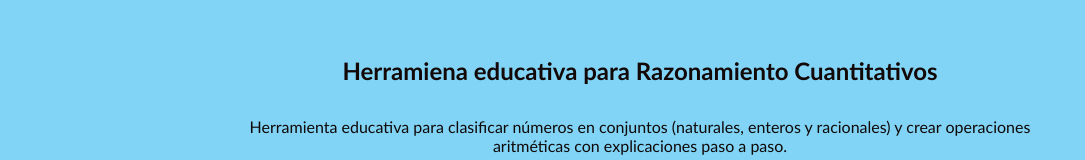
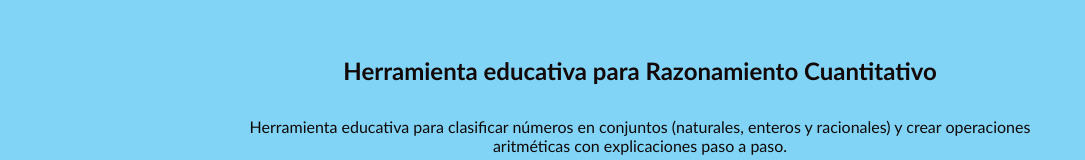
Before and after one commit to Maranatha2025/Tercer_Trimestre, a plain HTML site: page index.html in a window 1280 px wide. Shown: the top 160 px of the page, without its empty margins (0-1085 px from the left). Drawn offline with Linux system fonts and the light colour scheme.

Commit message:
correción

```diff
--- a/index.html
+++ b/index.html
@@ -10,7 +10,7 @@
 <body> <!-- Contenido visible de la página -->
     <header>
         <div class="header">
-            <h1>Herramiena educativa para Razonamiento Cuantitativos</h1> <!-- titulo de la página -->
+            <h1>Herramienta educativa para Razonamiento Cuantitativo</h1> <!-- titulo de la página -->
             <p>Herramienta educativa para clasificar números en conjuntos (naturales, enteros y racionales) y crear operaciones aritméticas con explicaciones paso a paso.</p>
         </div>
     </header>
```
